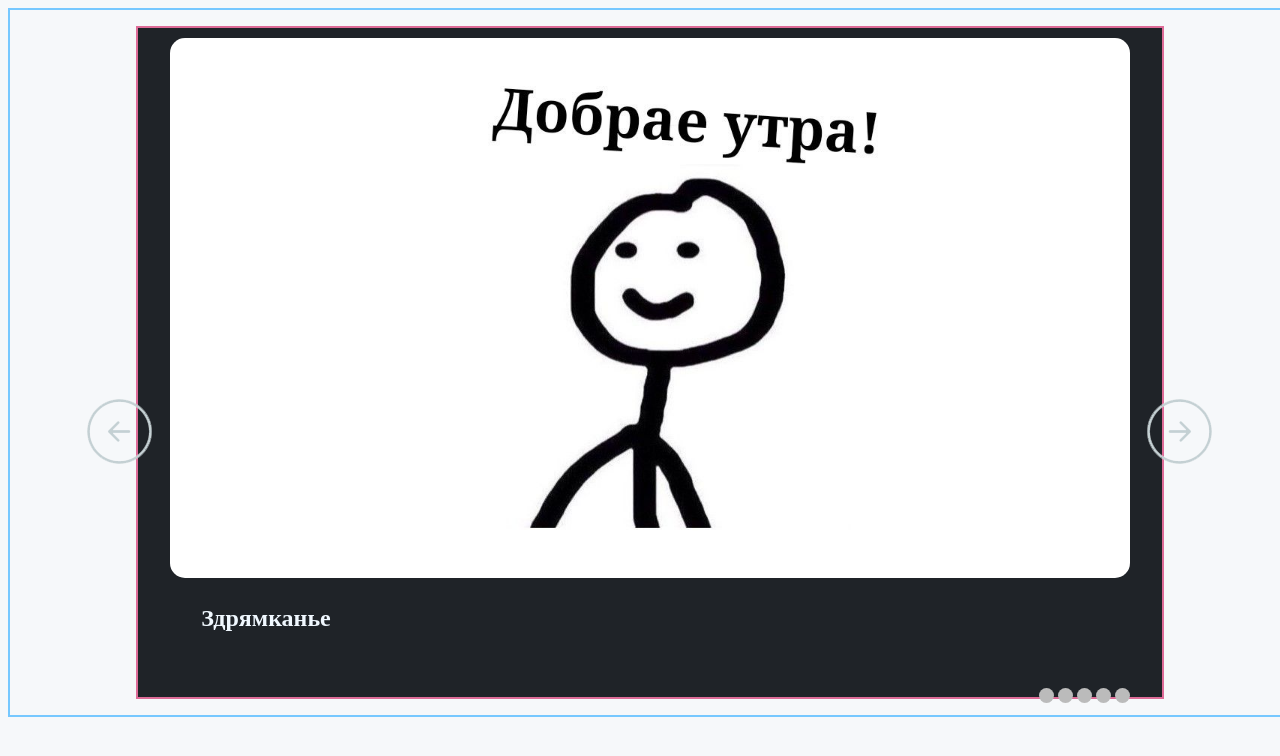
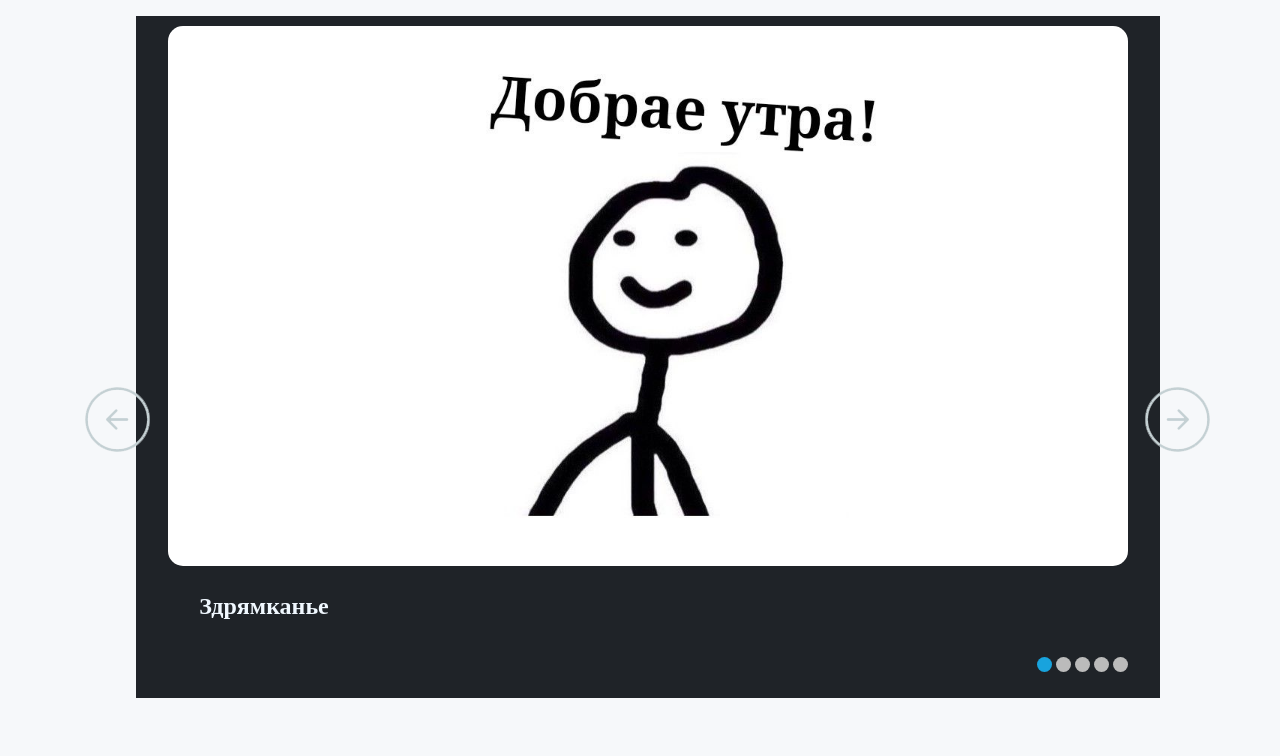
Before and after one commit to AlvanPers/cssMemeSlider, a plain HTML site: page cssMemeSlider/index.html in a window 1280 px wide. Drawn offline with Linux system fonts and the light colour scheme.

Commit message:
feat: add other padding for slider

```diff
--- a/cssMemeSlider/index.html
+++ b/cssMemeSlider/index.html
@@ -59,7 +59,7 @@
 
 
             <!--  -->
-            <div class="navigation">
+            <!-- <div class="navigation"> -->
             <div id="active">
                 <label for="switch1"></label>
                 <label for="switch2"></label>
@@ -68,7 +68,7 @@
                 <label for="switch5"></label>
             </div>
 
-            </div>
+            <!-- </div> -->
         </article>
     </div>
 
--- a/cssMemeSlider/style.css
+++ b/cssMemeSlider/style.css
@@ -2,16 +2,16 @@ body {
     background-color: #f6f8fa;
     /* max-width: 1024px; */
     width: 100%;
-    border: #76c8ff 2px solid;
+    /* border: #76c8ff 2px solid; */
 
 }
 
 .all {
     background: #1F2328;
-    margin: 1rem auto;
+    margin: 1rem auto 0;
     width: 80%;
     /* height: 100%; */
-    border: #de6c98 2px solid;
+    /* border: #de6c98 2px solid; */
 }
 
 #slider {
@@ -19,6 +19,8 @@ body {
     position: relative;
     text-align: center;
     top: 10px;
+    /* border: #fff 1px solid; */
+    padding-bottom: 2rem;
 
 }
 
@@ -161,8 +163,9 @@ a {
 
 #active {
     /*расположение блока с переключателями*/
-    /* margin: 23% 0 0; */
+    margin: 23% 0 0;
     text-align: end;
+    /* border: #fff 1px solid; */
 
 }
 
```
Lines whose indentation alone changed are shown as unchanged.
